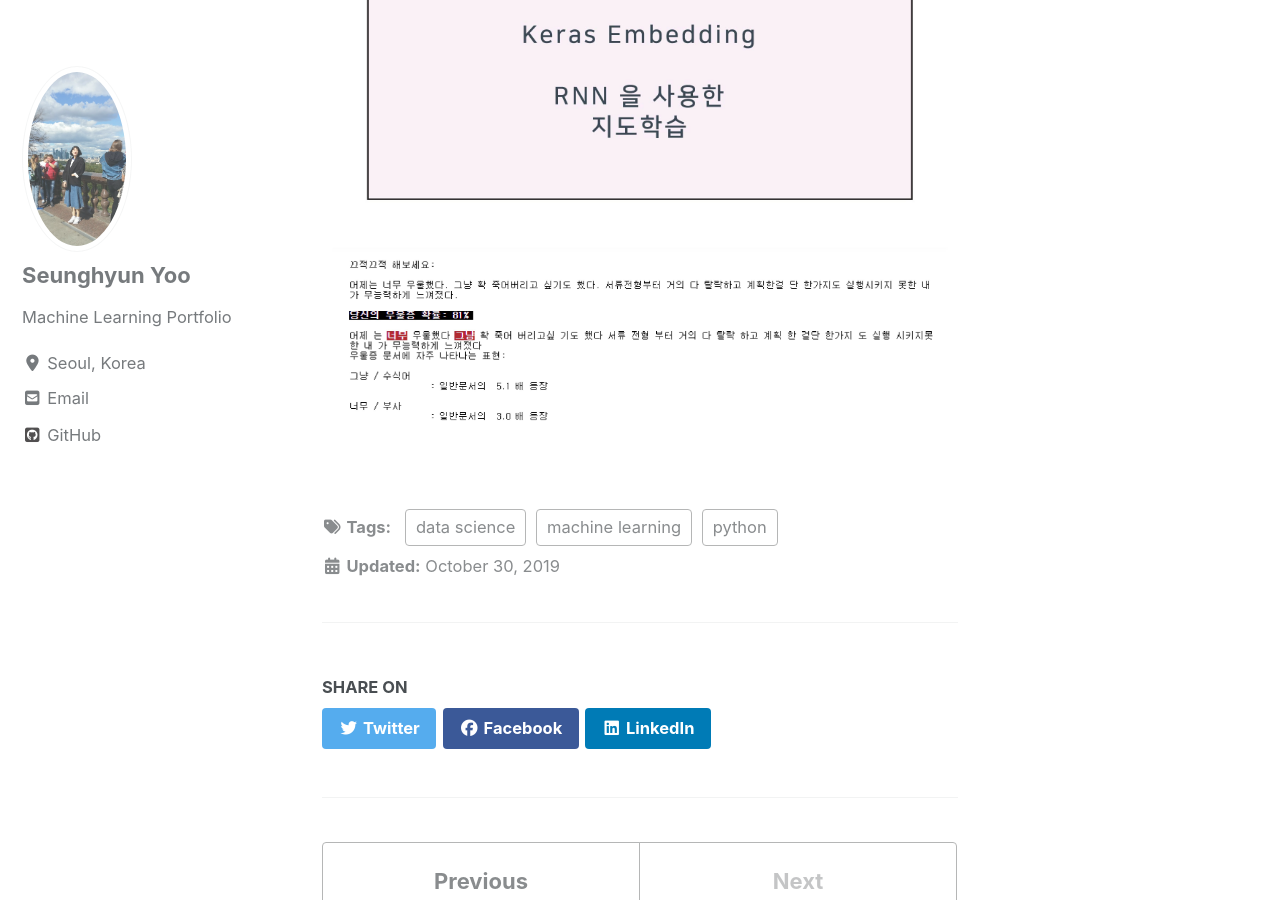
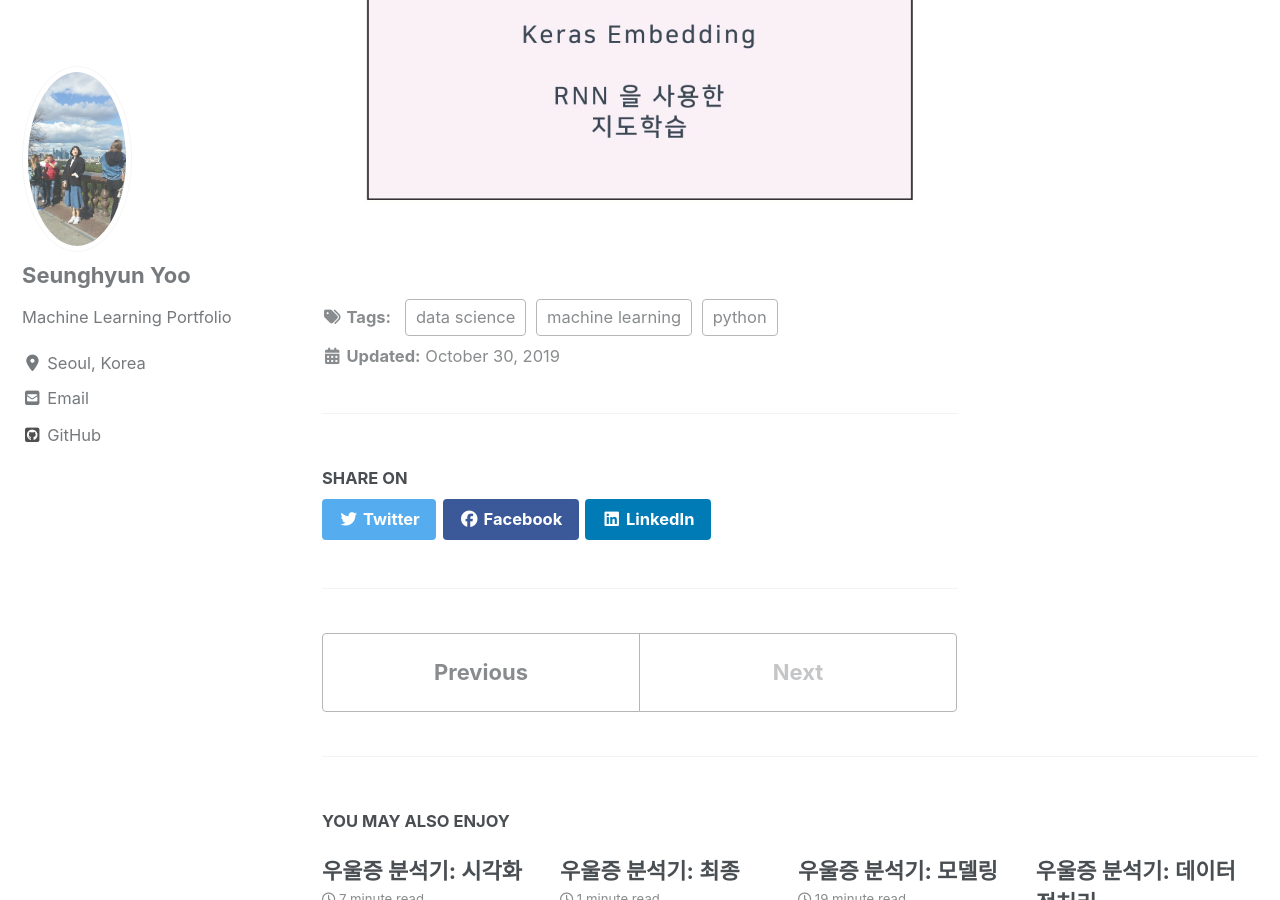
Before and after one commit to shyoo90/shyoo90.github.io, a Jekyll site: the page built from _posts/2019-10-30-prediction.md, in a window 1280 px wide and 900 px high, scrolled down 2490 px. Built offline with Jekyll 4.4.1, drawn with Linux system fonts in a browser that asks for light colours; cached includes are drawn as plain includes; nearby versions of some CDN libraries.

Commit message:
Update 2019-10-30-prediction.md

```diff
--- a/_posts/2019-10-30-prediction.md
+++ b/_posts/2019-10-30-prediction.md
@@ -32,4 +32,3 @@ excerpt: "Machine Learning, RNN, Data Science"
 시각화 단계에서 추출한 표현들을 출력에서 보여주도록 설계
 
 <img src="{{ site.url }}{{ site.baseurl }}/images/depression/2.jpg" alt="linearly separable data">
-<img src="{{ site.url }}{{ site.baseurl }}/images/depression/10.jpg" alt="linearly separable data">
```
